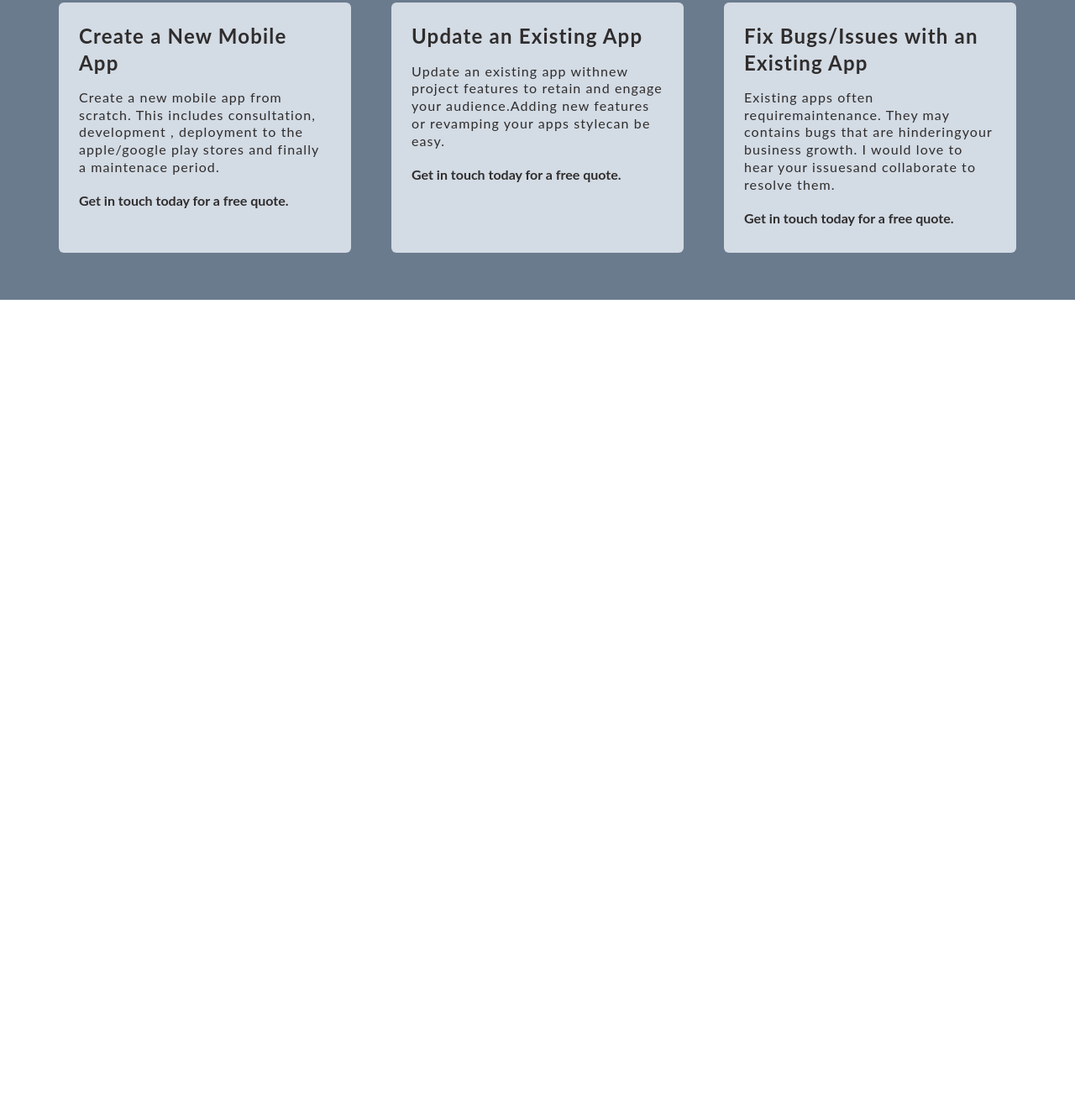
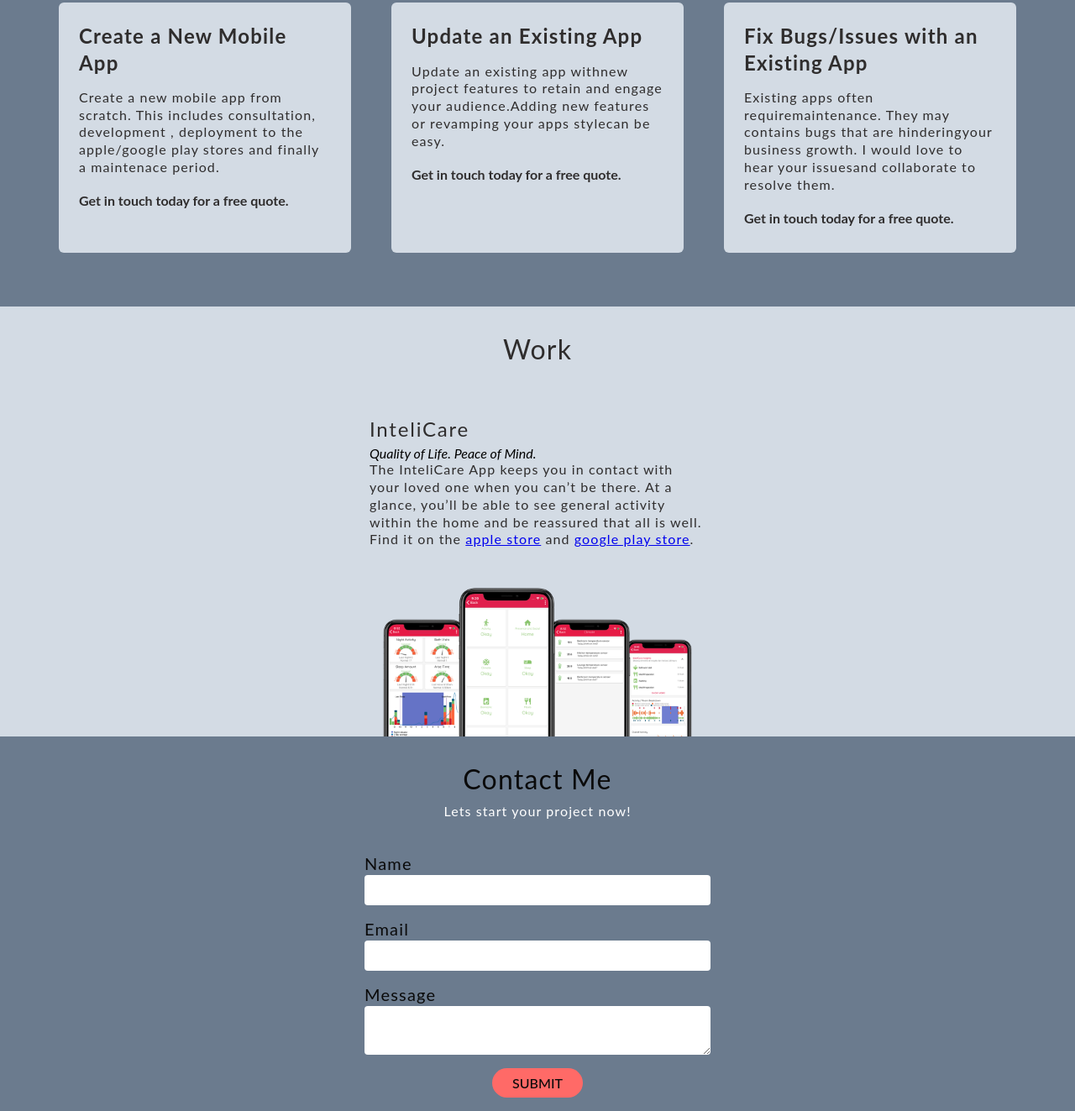
Before and after one commit to Catpants/website, a Gatsby site: page / in a window 1280 px wide. Shown: the part 1704-3027 px from the top of the page at 84% size. Before the commit the page ends 2061 px from the top, so only its background shows below. Built offline with nearby package versions, Linux system fonts and the light colour scheme; Gatsby itself is replaced by a stand-in of ours.

Commit message:
add work and contact sections

```diff
--- a/package.json
+++ b/package.json
@@ -15,6 +15,7 @@
   },
   "dependencies": {
     "@material-ui/core": "^4.11.0",
+    "emailjs-com": "^2.6.3",
     "gatsby": "^2.23.12",
     "react": "^16.12.0",
     "react-dom": "^16.12.0"
--- a/src/pages/index.js
+++ b/src/pages/index.js
@@ -1,4 +1,6 @@
 import React from "react"
+import emailjs from 'emailjs-com';
+
 import './style.css'
 
 export default function Home() {
@@ -11,7 +13,7 @@
             <a href="#about">About</a>
             <a href="#work">Work</a>
             <a href="#services">Services</a>
-            <button href="#contact">Contact Me</button>
+            <button className="btn-primary" href="#contact">Contact Me</button>
           </div>
           <h1>Quality Mobile Apps Made <br />Just for Your Business</h1>
           <p className="sub-heading">Apps Made Easy</p>
@@ -56,10 +58,56 @@
           </div>
         </div>
       </div>
-      {/* <div className="work" id="work">
+      <div className="work" id="work">
         <h2>Work</h2>
-      </div> */}
+        <div className="work-desc">
+          <h3>InteliCare</h3>
+          <i>Quality of Life. Peace of Mind.</i>
+          <p>The InteliCare App keeps you in contact with your loved one when you can’t be there. At a glance, you’ll be able to see general activity within the home and be reassured that all is well.</p>
+          <p>Find it on the <a target="_blank" href="https://apps.apple.com/au/app/intelicare/id1181728420">apple store</a> and <a target="_blank" href="https://play.google.com/store/apps/details?id=co.intelicare&hl=en_AU">google play store</a>.</p>
+        </div>
+        <img src="intelicare.png" />
+      </div>
+      <div className="contact" id="contact">
+        <h2>Contact Me</h2>
+        <p className="contact-sub-heading">Lets start your project now!</p>
+        <div className="contact-form-container">
+          <ContactUs />
+        </div>
+      </div>
     </div >
 
   )
 }
+
+export function ContactUs() {
+
+  function sendEmail(e) {
+    e.preventDefault();
+    var templateParams = {
+      from_name: document.getElementById("user_name").value,
+      message: document.getElementById("message").value,
+      from_email: document.getElementById("user_email").value,
+    };
+    // send email to customer saying their request is submitted
+    emailjs.send('gmail', 'template_PmaGFlgd', templateParams, 'user_yYvDYZVBeLjAnROspwQAR')
+      .then(function (response) {
+        console.log('SUCCESS!', response.status, response.text);
+      }, function (err) {
+        console.log('FAILED...', err);
+      });
+  }
+
+  return (
+    <form className="contact-form" onSubmit={sendEmail}>
+      <input type="hidden" name="contact_number" />
+      <label>Name</label>
+      <input type="text" id="user_name" />
+      <label>Email</label>
+      <input type="email" id="user_email" />
+      <label>Message</label>
+      <textarea id="message" />
+      <button className="btn-primary" type="submit">SUBMIT</button>
+    </form>
+  );
+}
--- a/src/pages/style.css
+++ b/src/pages/style.css
@@ -41,8 +41,31 @@
   line-height: 130%;
   letter-spacing: 1.1px;
 }
+input, textarea {
+  border-radius: 4px;
+  border: none;
+  padding: 0px 8px;
+  font-size: 16px;
+}
+textarea {
+  padding-top: 8px;
+}
 .container {
   overflow: scroll;
+}
+.btn-primary {
+  border-radius: 100px;
+  border: none;
+  background-color: #FF6A67;
+  color: #0A0A0A;
+  padding: 8px 24px;
+  font-weight: 500;
+  font-size: 24px;
+  transition: background-color 0.2s;
+}
+.btn-primary:hover {
+  background-color: #FF514E;
+  cursor: pointer;
 }
 .splash-page {
   background: linear-gradient( rgba(85, 98, 113, 0.8) 100%, rgba(85, 98, 113, 0.8)100%),
@@ -106,20 +129,6 @@
 }
 .splash-page a:hover {
   text-decoration: underline;
-  cursor: pointer;
-}
-.splash-page button {
-  border-radius: 100px;
-  border: none;
-  background-color: #FF6A67;
-  color: #0A0A0A;
-  padding: 8px 24px;
-  font-weight: 500;
-  font-size: 24px;
-  transition: background-color 0.2s;
-}
-.splash-page button:hover {
-  background-color: #FF514E;
   cursor: pointer;
 }
 .btn-get-quote {
@@ -204,12 +213,12 @@
   display: flex;
   justify-content: center;
   flex-wrap: wrap;
+  margin: 8px;
 }
 .service {
   background-color: #D3DBE4;
   min-height: 250px;
   width: 300px;
-  min-width: 300px;
   border-radius: 6px;
   text-align: start;
   margin: 0px 24px 16px 24px;
@@ -223,10 +232,67 @@
   padding-bottom: 16px;
 }
 .work {
-  height: 100vh;
-  background-color: #556271;
+  background-color: #D3DBE4;
+  display: flex;
+  flex-direction: column;
+  justify-content: center;
+  align-items: center;
 }
 .work h2 {
   text-align: center;
   padding: 32px 0px;
 }
+.work img {
+  width: 100vw;
+  max-width: 400px;
+}
+.work p, .work h2, .work h3 {
+  color: #2F2D2D;
+}
+.work-desc {
+  padding: 24px;
+  max-width: 400px;
+}
+.contact {
+  background-color: #6B7B8E;
+}
+.contact h2 {
+  color: #0A0A0A;
+  padding-top: 32px;
+}
+.contact h2, .contact p {
+  text-align: center;
+}
+.contact label {
+  color: #0A0A0A;
+  font-size: 20px;
+  letter-spacing: 1.2px;
+  line-height: 120%;
+  padding: 16px 0px 2px 0px;
+  text-align: start;
+}
+.contact-form-container {
+  display: flex;
+  justify-content: center;
+}
+.contact-form {
+  display: flex;
+  flex-direction: column;
+}
+.contact input {
+  width: 396px;
+  height: 36px;
+}
+.contact textarea {
+  width: 396px;
+  height: 50px;
+}
+.contact-sub-heading {
+  padding: 8px 0px 24px 0px;
+}
+.contact button {
+  width: fit-content;
+  font-size: 16px;
+  align-self: center;
+  margin: 16px 0px;
+}
```
Also changed, not shown: static/intelicare.png (added), 1 other file.
